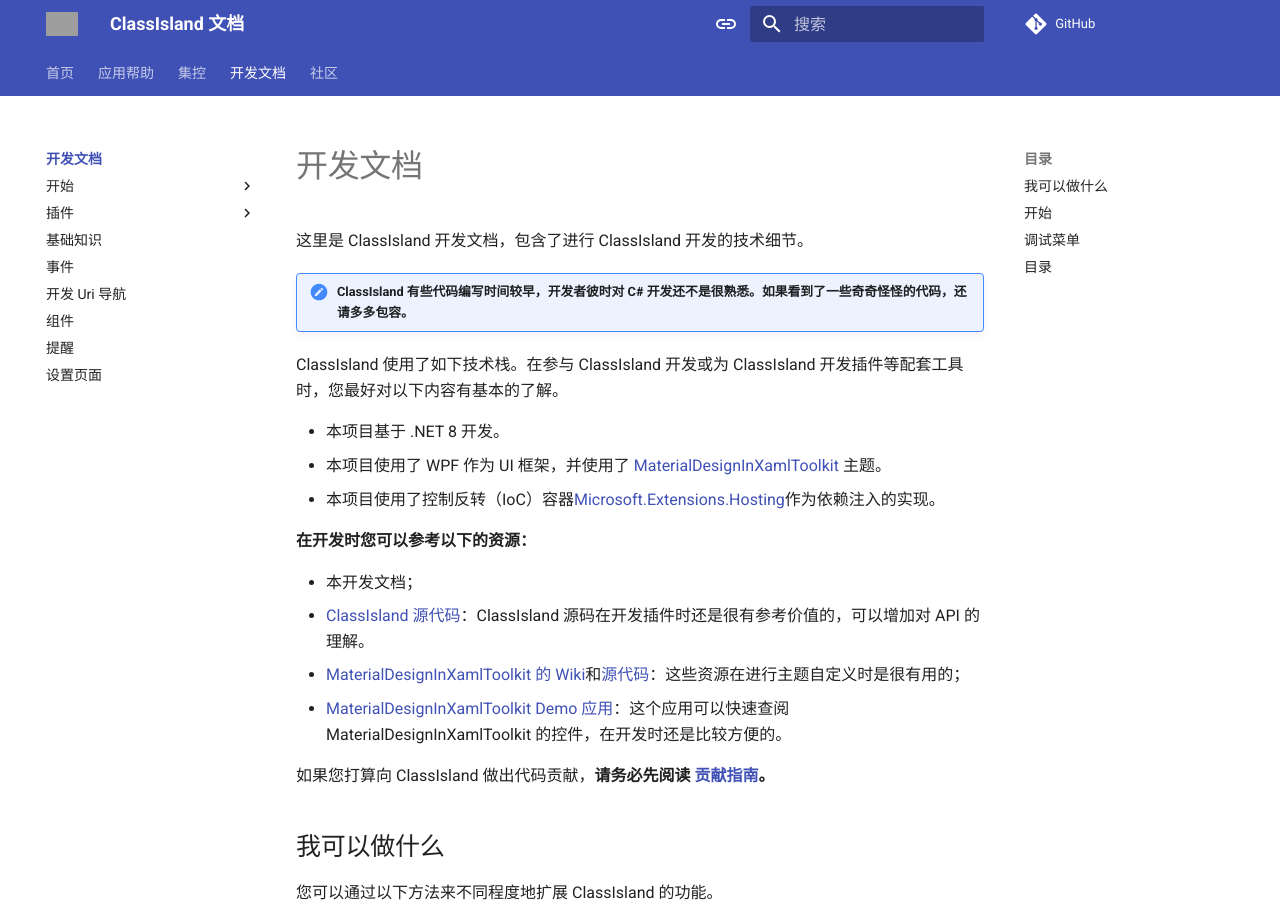
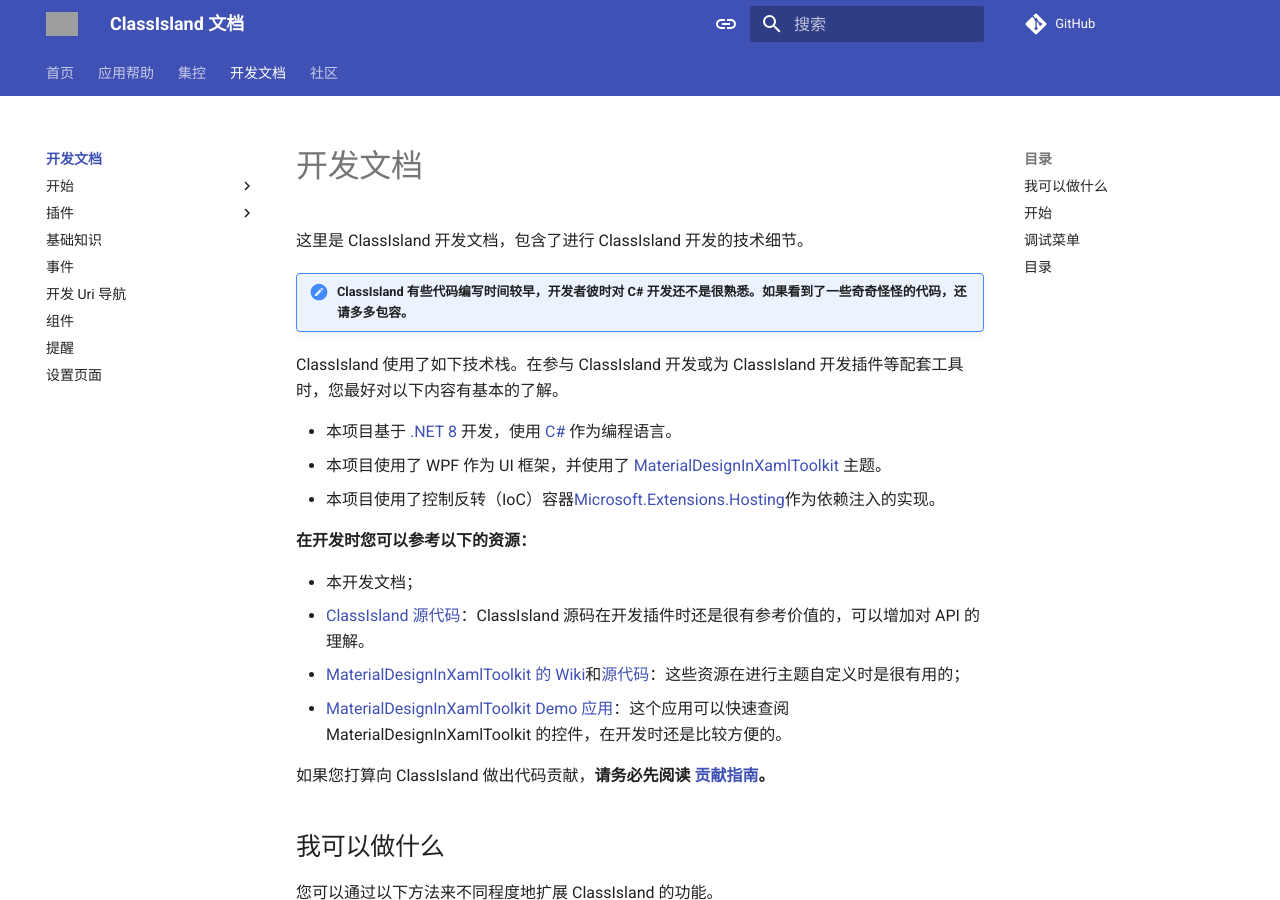
Before and after one commit to ClassIsland/classisland-docs, an MkDocs documentation site: the page built from docs/dev/index.md, in a window 1280 px wide and 900 px high. Built offline with MkDocs 1.6.1 and Material for MkDocs 9.7.7, drawn with Linux system fonts in a browser that asks for light colours; comment, search, counter and statistics services are not loaded; grey boxes are pictures that could not be loaded.

Commit message:
补充技术栈链接

```diff
--- a/docs/dev/index.md
+++ b/docs/dev/index.md
@@ -6,7 +6,7 @@
 
 ClassIsland 使用了如下技术栈。在参与 ClassIsland 开发或为 ClassIsland 开发插件等配套工具时，您最好对以下内容有基本的了解。
 
-- 本项目基于 .NET 8 开发。
+- 本项目基于 [.NET 8](https://learn.microsoft.com/zh-cn/dotnet/core/introduction) 开发，使用 [C#](https://learn.microsoft.com/zh-cn/dotnet/csharp/) 作为编程语言。
 - 本项目使用了 WPF 作为 UI 框架，并使用了 [MaterialDesignInXamlToolkit](https://github.com/MaterialDesignInXAML/MaterialDesignInXamlToolkit) 主题。
 - 本项目使用了控制反转（IoC）容器[Microsoft.Extensions.Hosting](https://learn.microsoft.com/zh-cn/dotnet/core/extensions/generic-host)作为依赖注入的实现。
 
```
